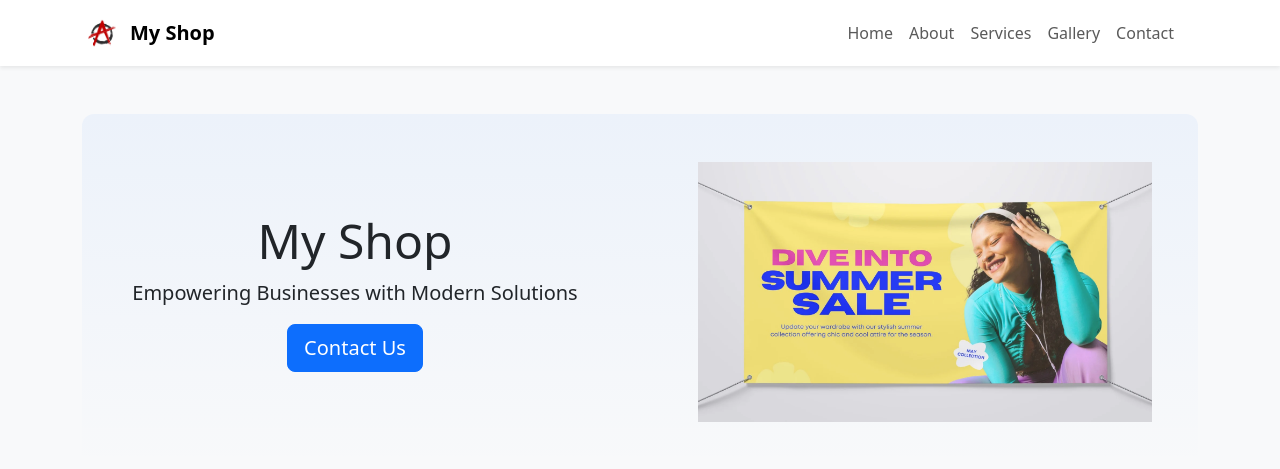
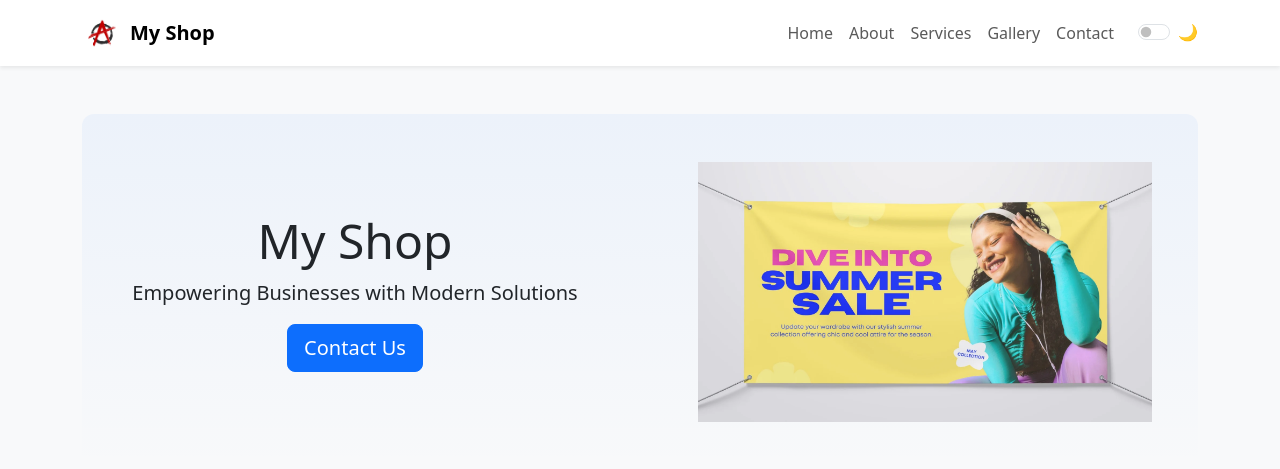
Before and after one commit to Asminstha/Learning-Utsav-2025-Python-WebDev, a Django app: page / in a window 1280 px wide. Shown: the top 469 px of the page. Run offline with Django 5.2, Linux system fonts and the light colour scheme; data comes from the database, SQL or seed files in the repository.

Commit message:
Day 26 : Dynamic Shop Website Template with Django & Bootstrap

```diff
--- a/D26/shop_template/core/templates/core/base.html
+++ b/D26/shop_template/core/templates/core/base.html
@@ -67,10 +67,10 @@
                     <li class="nav-item"><a class="nav-link" href="{% url 'gallery' %}">Gallery</a></li>
                     <li class="nav-item"><a class="nav-link" href="{% url 'contact' %}">Contact</a></li>
                     <li class="nav-item d-flex align-items-center ms-3">
-                        <!-- <div class="form-check form-switch">
+                        <div class="form-check form-switch">
                             <input class="form-check-input" type="checkbox" id="themeToggle">
                             <label class="form-check-label" for="themeToggle" id="themeLabel">🌙</label>
-                        </div> -->
+                        </div>
                     </li>
                 </ul>
             </div>
```
